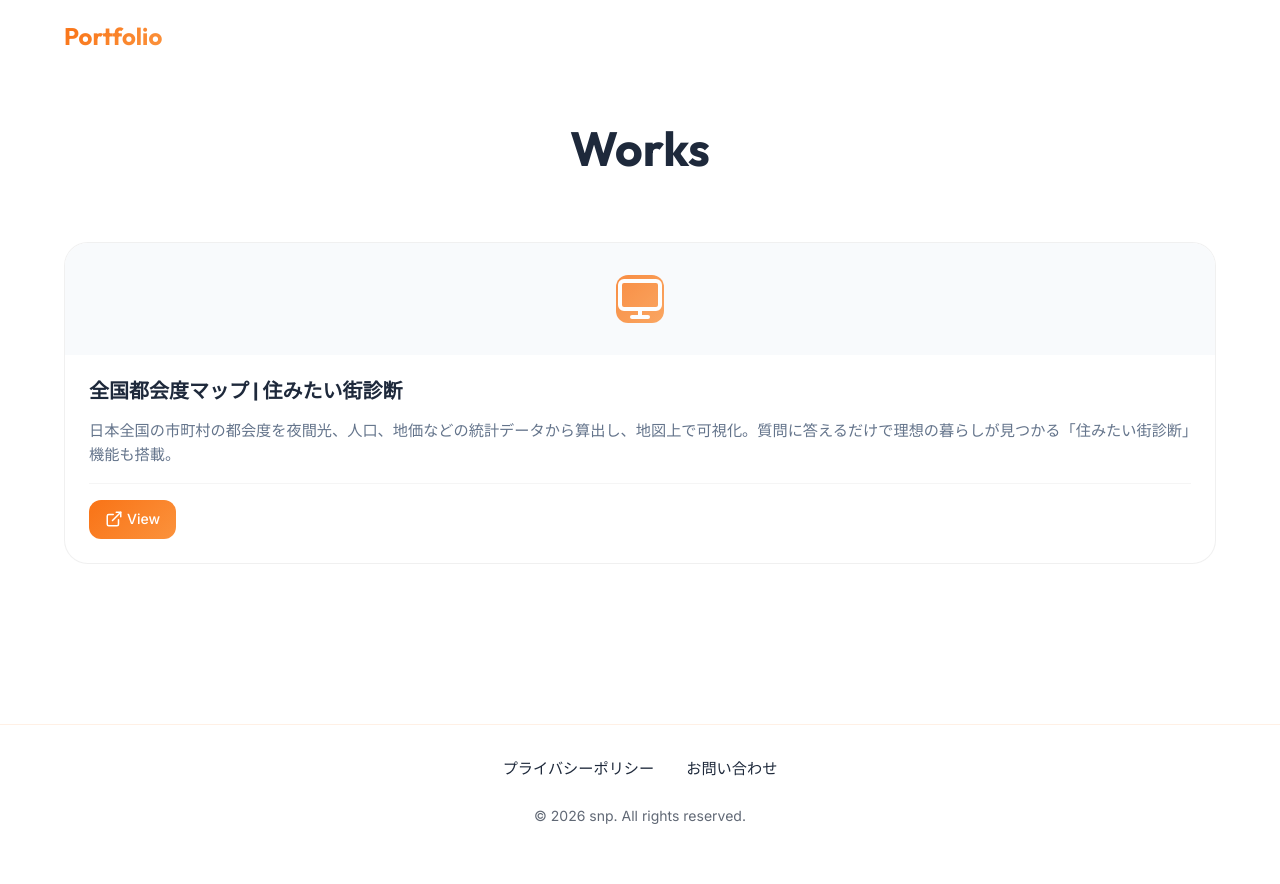
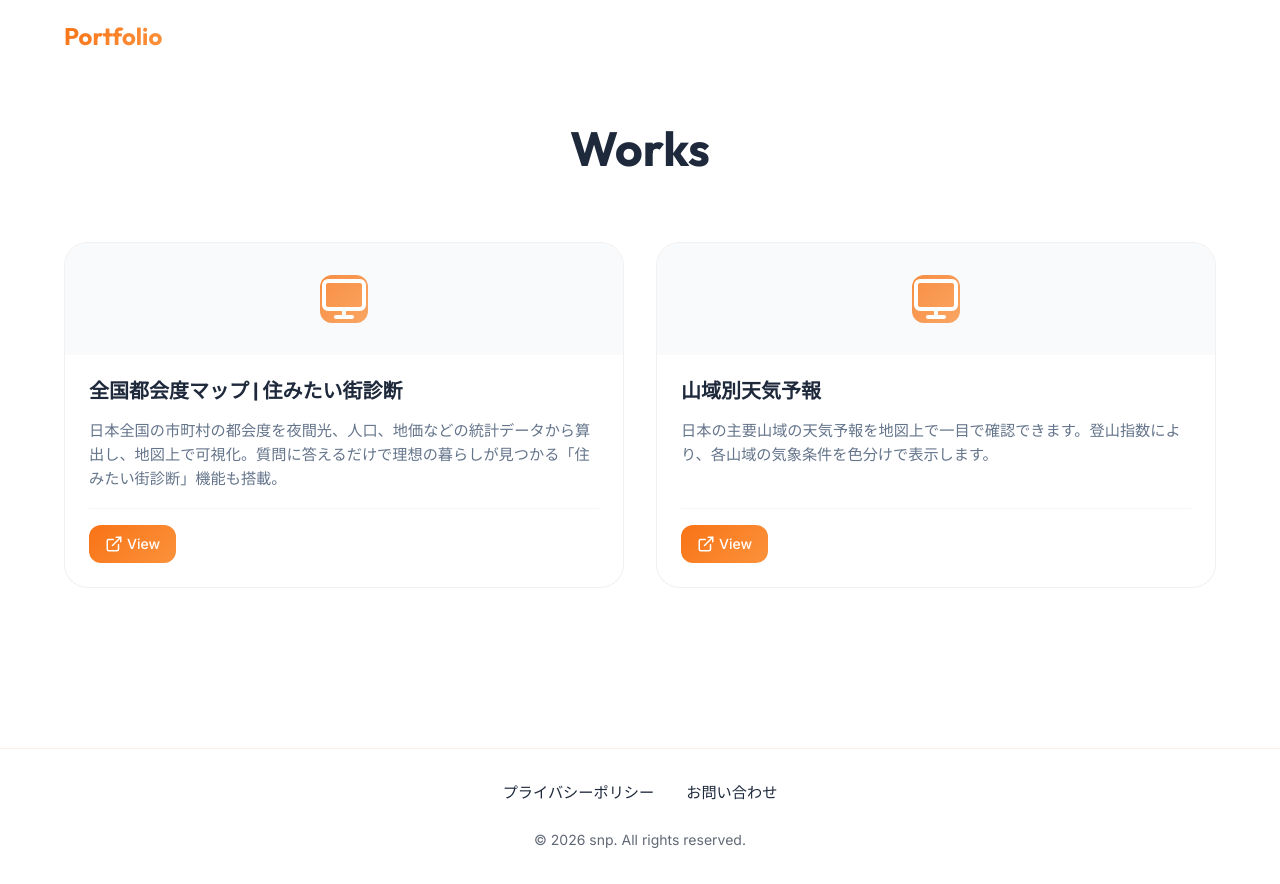
Before and after one commit to snp-model/snp-model.github.io, a React (Vite) app: page / in a window 1280 px wide. Before the commit the page ends 859 px from the top, so only its background shows below. Built offline with nearby package versions, Linux system fonts and the light colour scheme.

Commit message:
chore: プロジェクトデータを更新

```diff
--- a/src/data/projects.js
+++ b/src/data/projects.js
@@ -13,4 +13,16 @@ export const projects = [
     },
     featured: true,
   },
+  {
+    id: 'project-2',
+    title: '山域別天気予報',
+    description: '日本の主要山域の天気予報を地図上で一目で確認できます。登山指数により、各山域の気象条件を色分けで表示します。',
+    type: 'web', // 'mobile' または 'web'
+    image: '/assets/placeholder-mobile.svg',
+    links: {
+      live: "https://snp-model.github.io/mountain-area-forecast/",
+      appStore: null,
+    },
+    featured: true,
+  },
 ];
```
